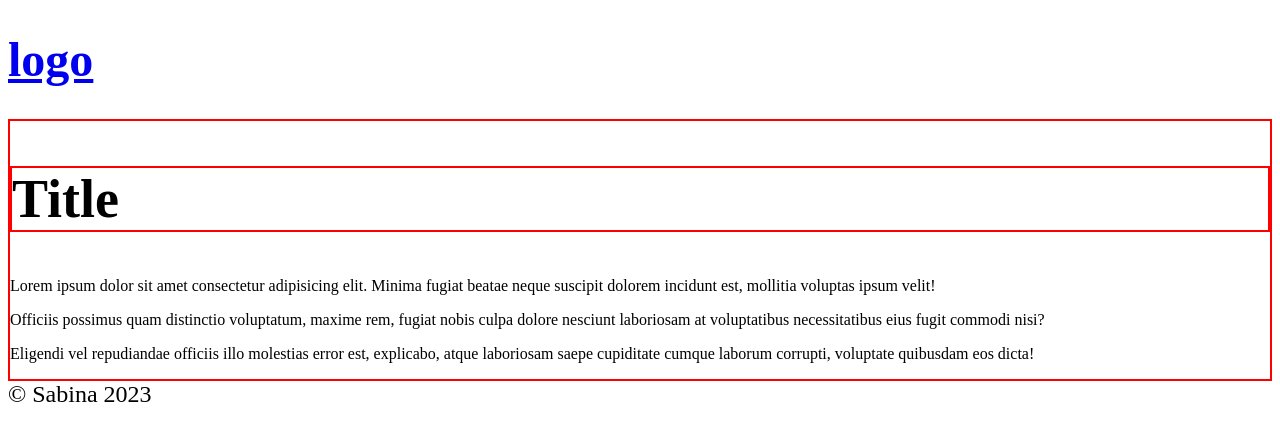
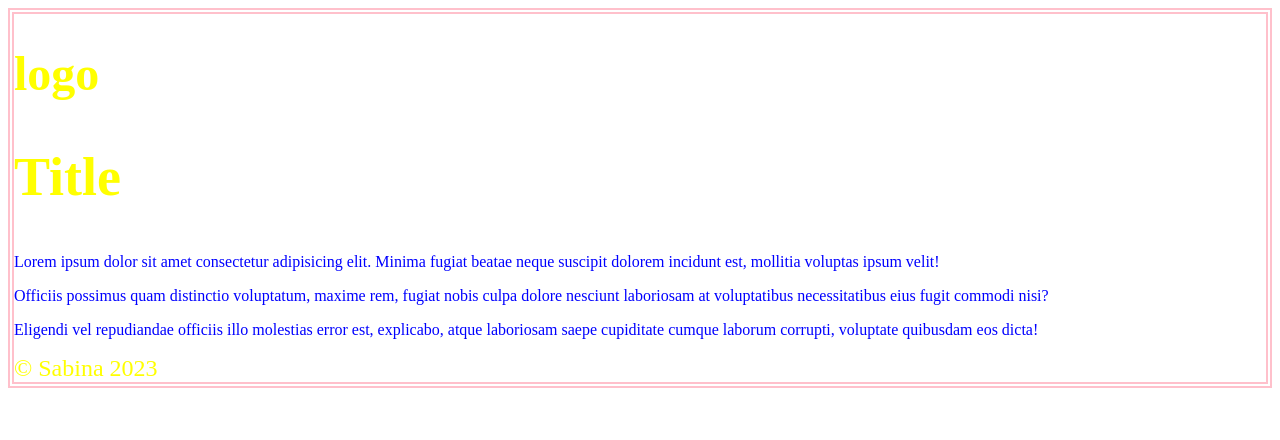
Before and after one commit to GK-Sabina/FM2023-1-FIRST-PROJECT, a plain HTML site: page index.html in a window 1280 px wide. Drawn offline with Linux system fonts and the light colour scheme.

Commit message:
Add style for a

```diff
--- a/assets/css/style.css
+++ b/assets/css/style.css
@@ -1,14 +1,19 @@
 body{
     font-size: 24px;
+    color: yellow;
+    border: 6px double pink;
+}
+a{
+    color: inherit;
+    text-decoration: none;
 }
 .main-article{
-    border: 2px solid red;
     font-size: 1.5em;
 }
 .main-article__heading{
-    border: inherit;
     font-size: 1.5em;
 }
 .main-article__content{
     font-size: initial;
+    color: blue;
 }
--- a/index.html
+++ b/index.html
@@ -6,18 +6,18 @@
     <title>Learn HTML</title>
     <link rel="stylesheet" href="./assets/css/style.css">
 </head>
-<body>
+<body class="border">
     <header>
         <h1 class="logo"><a href="#">logo</a></h1>
     </header>
     <main>
         <article class="main-article">
-            <h2 class="main-article__heading">Title</h2>
-            <p class="main-article__content">Lorem ipsum dolor sit amet consectetur adipisicing elit. Minima fugiat beatae neque suscipit dolorem incidunt est, mollitia voluptas ipsum velit!</p>
+            <h2 class="main-article__heading border">Title</h2>
+            <p class="main-article__content">Lorem ipsum dolor sit amet consectetur adipisicing elit. <a href="" class="border">Minima fugiat beatae neque</a> suscipit dolorem incidunt est, mollitia voluptas ipsum velit!</p>
             <p class="main-article__content">Officiis possimus quam distinctio voluptatum, maxime rem, fugiat nobis culpa dolore nesciunt laboriosam at voluptatibus necessitatibus eius fugit commodi nisi?</p>
             <p class="main-article__content">Eligendi vel repudiandae officiis illo molestias error est, explicabo, atque laboriosam saepe cupiditate cumque laborum corrupti, voluptate quibusdam eos dicta!</p>
         </article>
     </main>
-    <footer>&copy; Sabina 2023</footer>
+    <footer class="border">&copy; Sabina 2023</footer>
 </body>
 </html>
```
